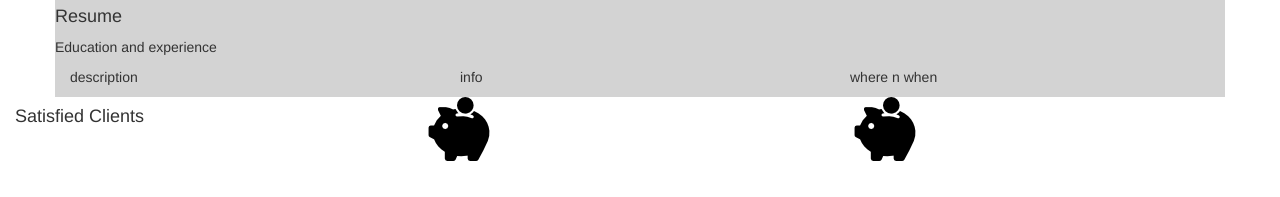
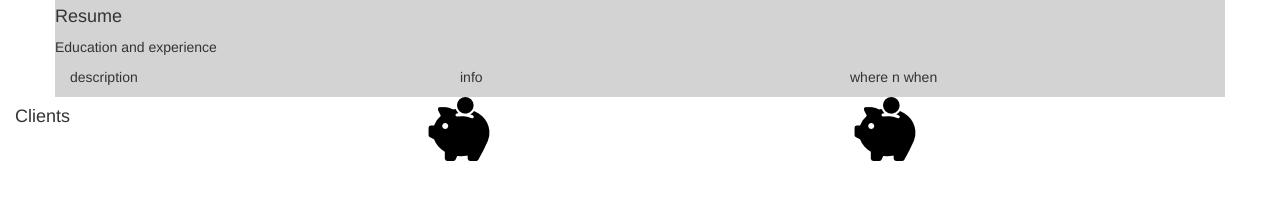
Before and after one commit to SJSheldon/Resume, a plain HTML site: page index.html in a window 1280 px wide. Shown: the part 1635-1832 px from the top of the page. Drawn offline with nearby package versions, Linux system fonts and the light colour scheme.

Commit message:
Some shit changed

```diff
--- a/index.html
+++ b/index.html
@@ -200,7 +200,7 @@
 
 
                     <p>
-                        <h4>Satisfied Clients</h4></p>
+                        <h4>Clients</h4></p>
                 </div>
                 <div class="item">
                     <img src="../images/piggy.png">
```
